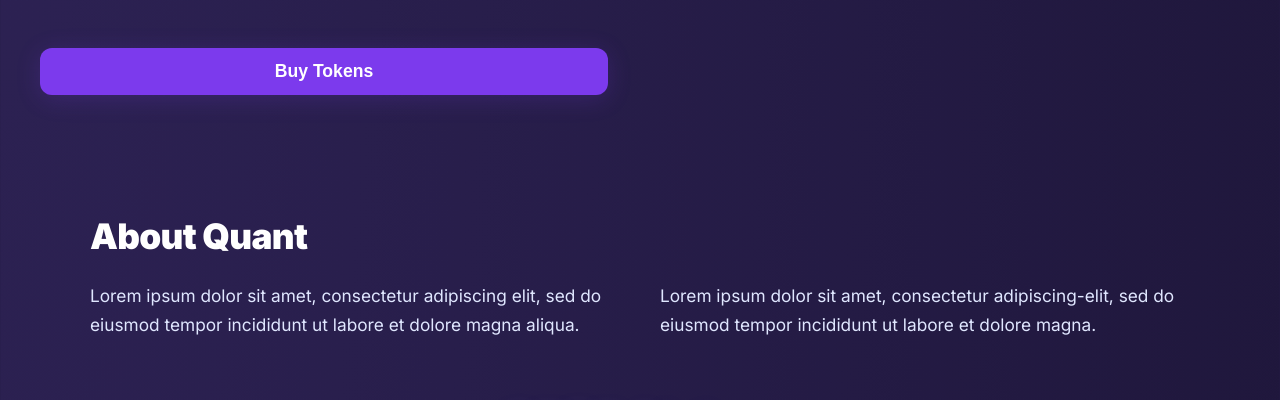
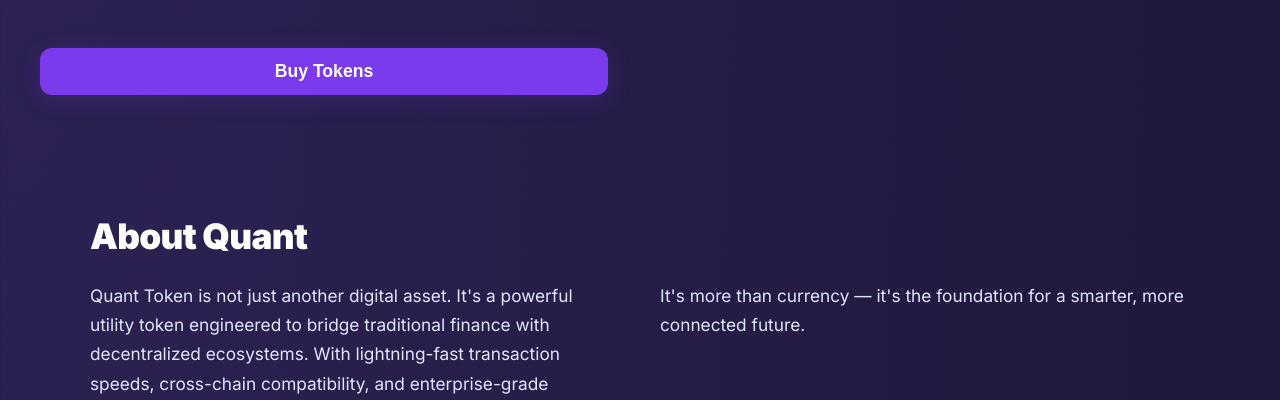
Before and after one commit to rawdiv/qntx, a plain HTML site: page index.html in a window 1280 px wide. Shown: the part 504-904 px from the top of the page. Drawn offline with Linux system fonts and the light colour scheme.

Commit message:
Replace lorem ipsum with proper description in About section

```diff
--- a/index.html
+++ b/index.html
@@ -562,10 +562,10 @@
     <div class="about-title">About Quant</div>
     <div class="about-cols">
       <div class="about-col animate-on-scroll delay-100">
-        Lorem ipsum dolor sit amet, consectetur adipiscing elit, sed do eiusmod tempor incididunt ut labore et dolore magna aliqua.
+        Quant Token is not just another digital asset. It's a powerful utility token engineered to bridge traditional finance with decentralized ecosystems. With lightning-fast transaction speeds, cross-chain compatibility, and enterprise-grade security, Quant Token empowers businesses and individuals to unlock the true potential of blockchain technology.
       </div>
       <div class="about-col animate-on-scroll delay-200">
-        Lorem ipsum dolor sit amet, consectetur adipiscing-elit, sed do eiusmod tempor incididunt ut labore et dolore magna.
+        It's more than currency — it's the foundation for a smarter, more connected future.
       </div>
     </div>
   </section>
```
